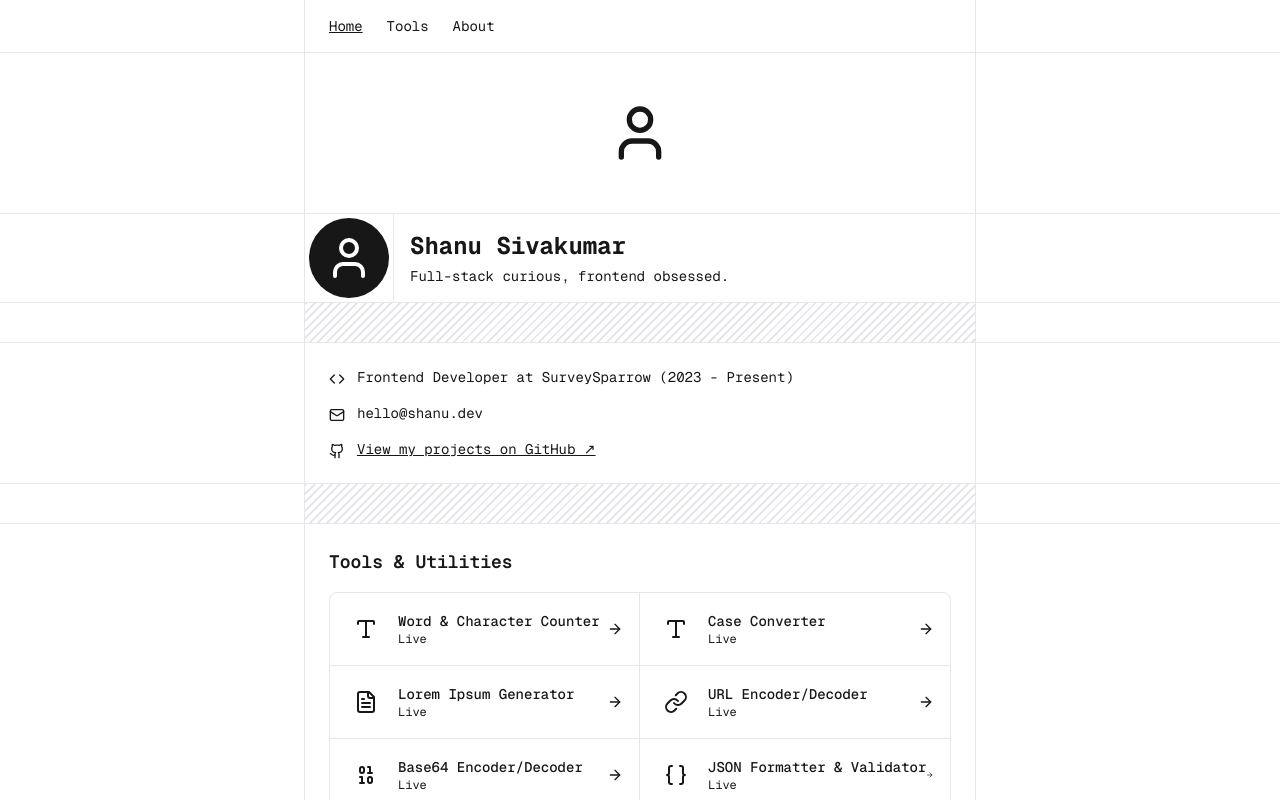
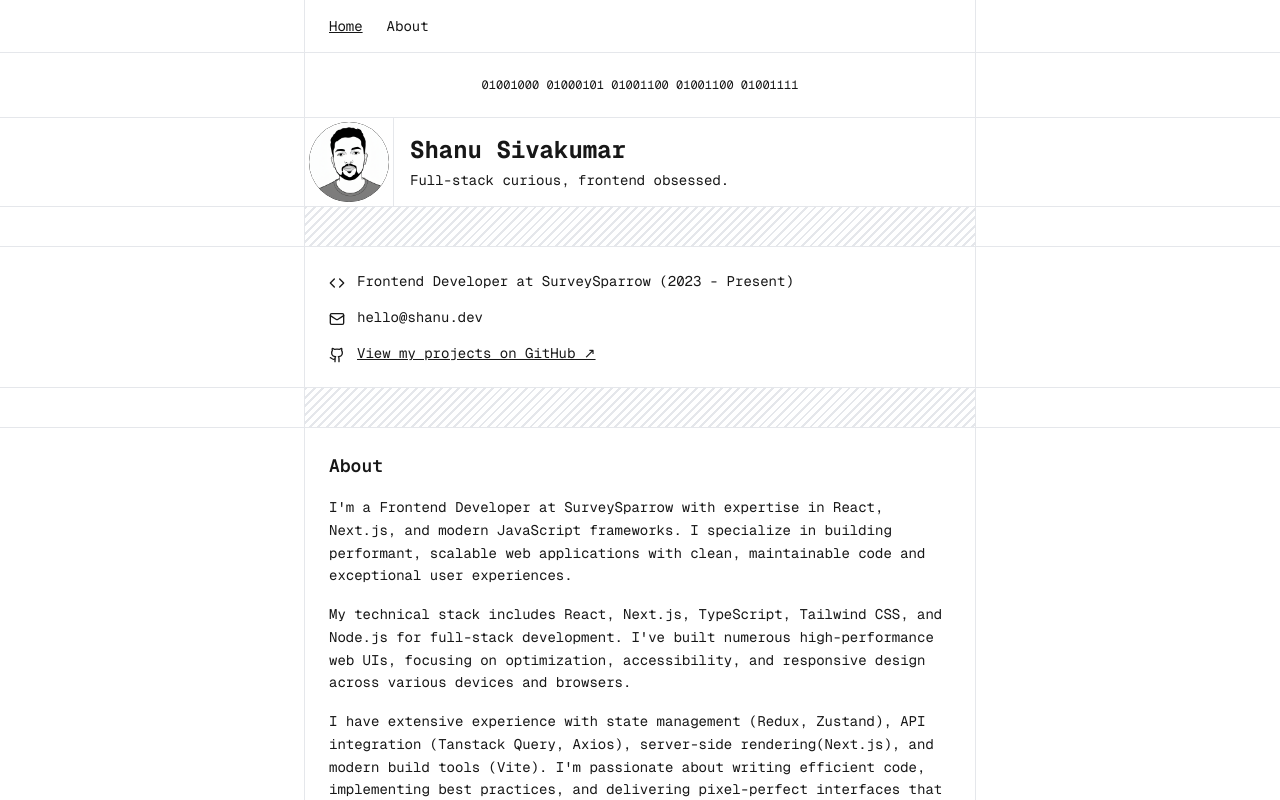
Before and after one commit to shanuflash/portfolio, a Next.js app: page / in a window 1280 px wide. Shown: the top 800 px of the page. Built offline with nearby package versions, Linux system fonts and the light colour scheme.

Commit message:
header changes, add prfile image

```diff
--- a/src/app/page.js
+++ b/src/app/page.js
@@ -9,12 +9,10 @@
   return (
     <div className="min-h-screen font-mono bg-background">
       <Navigation />
-      <div className="flex justify-center ">
-        <div className="max-w-2xl border-x border-gray-200 mx-auto flex flex-col justify-center w-full h-20 sm:h-40 items-center">
-          <div className="flex justify-center">
-            <div className="h-32 w-32 rounded-full bg-muted/30 flex items-center justify-center">
-              <User className="h-16 w-16 text-foreground" />
-            </div>
+      <div className="flex justify-center">
+        <div className="max-w-2xl border-x border-gray-200 mx-auto py-6 w-full">
+          <div className="text-center font-mono text-xs text-muted-foreground/50">
+            01001000 01000101 01001100 01001100 01001111
           </div>
         </div>
       </div>
@@ -22,8 +20,12 @@
         <div className="max-w-2xl border-x border-gray-200 mx-auto">
           <div className="flex  items-center gap-4 p-0">
             <div className="flex border-r h-full justify-center items-center p-1 border-gray-200">
-              <div className="w-20 h-20 rounded-full bg-foreground flex items-center justify-center">
-                <User className="h-12 w-12 text-background" />
+              <div className="w-20 h-20 rounded-full bg-foreground flex items-center justify-center overflow-hidden">
+                <img
+                  src="/profile-bw.png"
+                  alt="Shanu Sivakumar"
+                  className="w-20 h-20 object-cover rounded-full"
+                />
               </div>
             </div>
             <div className="flex-1">
@@ -66,8 +68,9 @@
         </div>
       </div>
       <DiagonalDivider />
+      {/* Work in progress...
       <ExpandableProductsSection products={products} />
-      <DiagonalDivider />
+      <DiagonalDivider /> */}
       <div
         id="about"
         className="border-b border-border border-gray-200 bg-background"
@@ -124,7 +127,7 @@
                 >
                   {getIcon(
                     social.icon,
-                    'h-7 w-7 text-foreground hover:text-muted-foreground transition-colors'
+                    'h-5 w-5 text-foreground hover:text-muted-foreground transition-colors'
                   )}
                 </a>
               ))}
--- a/src/components/ui/navigation.js
+++ b/src/components/ui/navigation.js
@@ -2,7 +2,7 @@
 
   const navLinks = [
     { href: "/", text: "Home", underline: true },
-    { href: "#products", text: "Tools", underline: false },
+    // { href: "#products", text: "Tools", underline: false },
     { href: "#about", text: "About", underline: false }
   ];
 
```
Also changed, not shown: public/profile-bw.png (added), public/profile.jpg (added).
